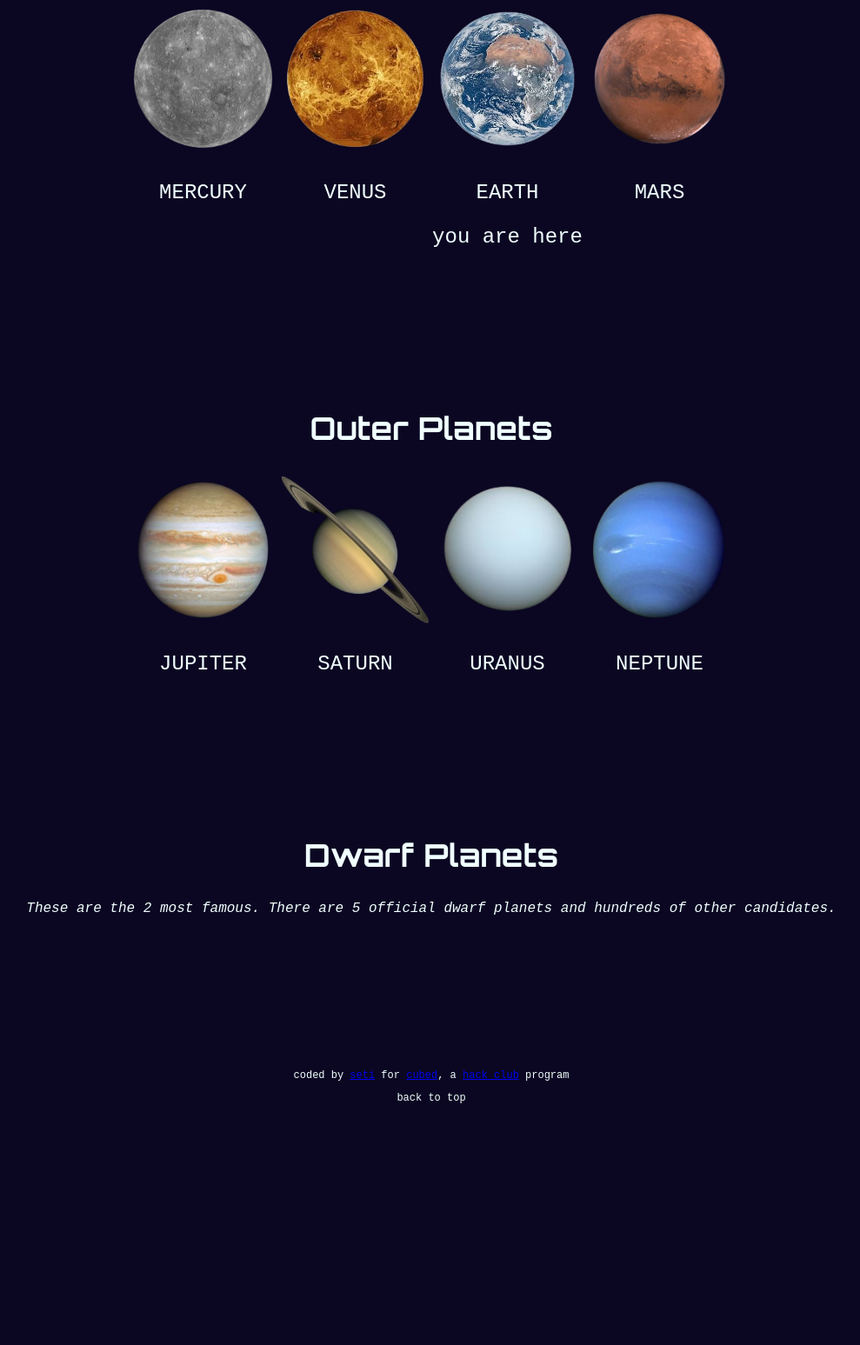
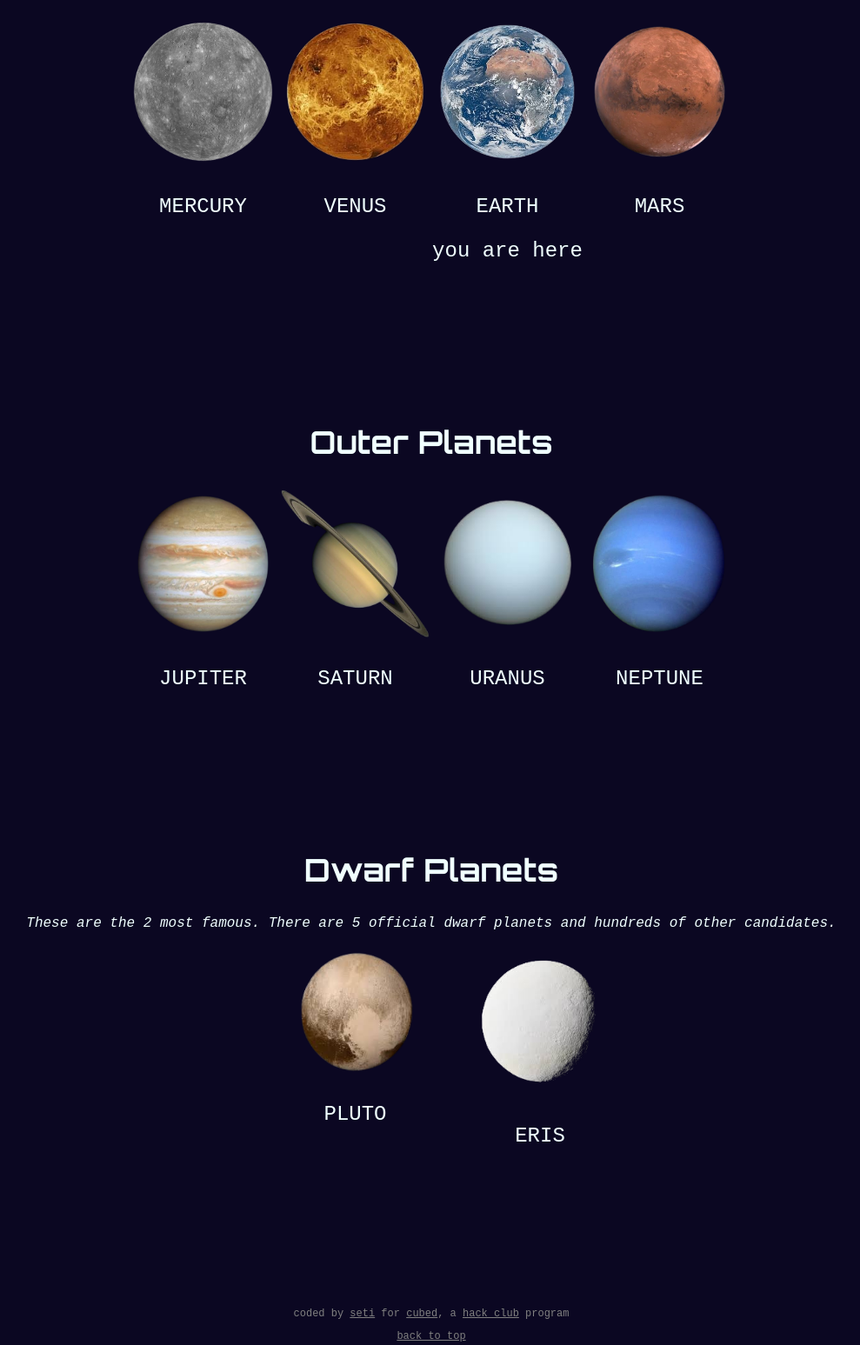
Before and after one commit to voyage-sans-retour/solar-system-explorer, a plain HTML site: page index.html in a window 1280 px wide. Shown: the part 877-2424 px from the top of the page at 87% size, without its empty margins (144-1133 px from the left). Before the commit the page ends 2159 px from the top, so only its background shows below. Drawn offline with Linux system fonts and the light colour scheme.

Commit message:
add homepage links

```diff
--- a/index.html
+++ b/index.html
@@ -10,73 +10,83 @@ sources? -->
     <link rel="stylesheet" href="styles.css">
 </head>
 <body>
+    <hr id="top">
+
     <h1>Solar System Explorer</h1>
     <p>select a solar system body to learn more about it. the farther down you scroll, the farther you will be from the sun.</p>
 
     <div class="object-container">
         <div>
             <h2>Our Star</h2>
-            <img src="assets/sun.png" id="sun">
-            <p>SUN</p>
+            <a href="object-pages/sun.html"><img src="assets/sun.png" id="sun"></a>
+            <p><a href="object-pages/sun.html">SUN</a></p>
         </div>
     </div>
 
     <h2>Inner Planets</h2>
     <div class="object-container">
         <div>
-            <img src="assets/mercury.png" alt="mercury">
-            <p>MERCURY</p>
+            <a href="object-pages/mercury.html"><img src="assets/mercury.png" alt="image of mercury"></a>
+            <p><a href="object-pages/mercury.html">MERCURY</a></p>
         </div>
 
         <div>
-            <img src="assets/venus.png" alt="venus">
-            <p>VENUS</p>
+            <a href="object-pages/venus.html"><img src="assets/venus.png" alt="image of venus"></a>
+            <p><a href="object-pages/venus.html">VENUS</a></p>
         </div>
 
         <div>
-            <img src="assets/earth.png" alt="earth">
-            <p>EARTH</p>
+            <a href="object-pages/earth.html"><img src="assets/earth.png" alt="image of earth"></a>
+            <p><a href="object-pages/earth.html">EARTH</a></p>
             <p>you are here</p>
         </div>
 
         <div>
-            <img src="assets/mars.png" alt="mars">
-            <p>MARS</p>
+            <a href="object-pages/mars.html"><img src="assets/mars.png" alt="image of mars"></a>
+            <p><a href="object-pages/mars.html">MARS</a></p>
         </div>
     </div>
 
     <h2>Outer Planets</h2>
     <div class="object-container outer-planets">
         <div>
-            <img src="assets/jupiter.png" alt="jupiter">
-            <p>JUPITER</p>
+            <a href="object-pages/jupiter.html"><img src="assets/jupiter.png" alt="image of jupiter"></a>
+            <p><a href="object-pages/jupiter.html">JUPITER</a></p>
         </div>
 
         <div>
-            <img src="assets/saturn.png" alt="saturn" id="saturn">
-            <p>SATURN</p>
+            <a href="object-pages/saturn.html"><img src="assets/saturn.png" alt="image of saturn"></a>
+            <p><a href="object-pages/saturn.html">SATURN</a></p>
         </div>
 
         <div>
-            <img src="assets/uranus.png" alt="uranus">
-            <p>URANUS</p>
+            <a href="object-pages/uranus.html"><img src="assets/uranus.png" alt="image of uranus"></a>
+            <p><a href="object-pages/uranus.html">URANUS</a></p>
         </div>
 
         <div>
-            <img src="assets/neptune.png" alt="neptune">
-            <p>NEPTUNE</p>
+            <a href="object-pages/uranus.html"><img src="assets/neptune.png" alt="image of neptune"></a>
+            <p><a href="object-pages/neptune.html">NEPTUNE</a></p>
         </div>
     </div>
 
     <h2>Dwarf Planets</h2>
     <p id="dwarf-planet-text">These are the 2 most famous. There are 5 official dwarf planets and hundreds of other candidates.</p>
     <div class="object-container">
+        <div>
+            <a href="object-pages/pluto.html"><img src="assets/pluto.png" alt="image of pluto" id="pluto"></a>
+            <p><a href="object-pages/pluto.html">PLUTO</a></p>
+        </div>
 
+        <div>
+            <a href="object-pages/eris.html"><img src="assets/eris.png" alt="image of eris"></a>
+            <p><a href="object-pages/eris.html">ERIS</a></p>
+        </div>
     </div>
 
     <footer>
         <p>coded by <a href="https://github.com/voyage-sans-retour" target="_blank">seti</a> for <a href="https://cubed.hackclub.com/" target="_blank">cubed</a>, a <a href="https://hackclub.com/" target="_blank">hack club</a> program</p>
-        <p>back to top</p>
+        <p><a href="#top">back to top</a></p>
     </footer>
 </body>
 </html>
--- a/object-pages/object-pages.css
+++ b/object-pages/object-pages.css
@@ -34,6 +34,8 @@ p, li, a {
     margin-left: -425px;
     margin-top: 10px;
     position: fixed;
+    text-decoration: none;
+    padding-bottom: 0;
 }
 
 #back-button:hover {
--- a/styles.css
+++ b/styles.css
@@ -13,6 +13,10 @@ body {
     background-color: rgb(11, 7, 34);
     color: azure;
     font-size: 1.5rem;
+}
+
+hr {
+    visibility: hidden;
 }
 
 h1, h2 {
@@ -42,7 +46,21 @@ footer p {
     font-size: .75rem;
 }
 
-.object-container p:hover {
+footer {
+    margin-top: 10vh;
+    color: gray;
+}
+
+footer a {
+    color: gray;
+}
+
+.object-container a {
+    color: azure;
+    text-decoration: none;
+}
+
+.object-container a:hover {
     text-shadow: 0px 0px 8px #8cbed8;
 }
 
@@ -59,6 +77,11 @@ footer p {
     height: 200px;
 }
 
+#pluto {
+    width: 250px;
+    height: 150px;
+}
+
 #dwarf-planet-text {
     font-size: 1rem;
     font-style: italic;
```
Also changed, not shown: object-pages/sun.html (+1 -1 lines), object-pages/mars.html (added).
